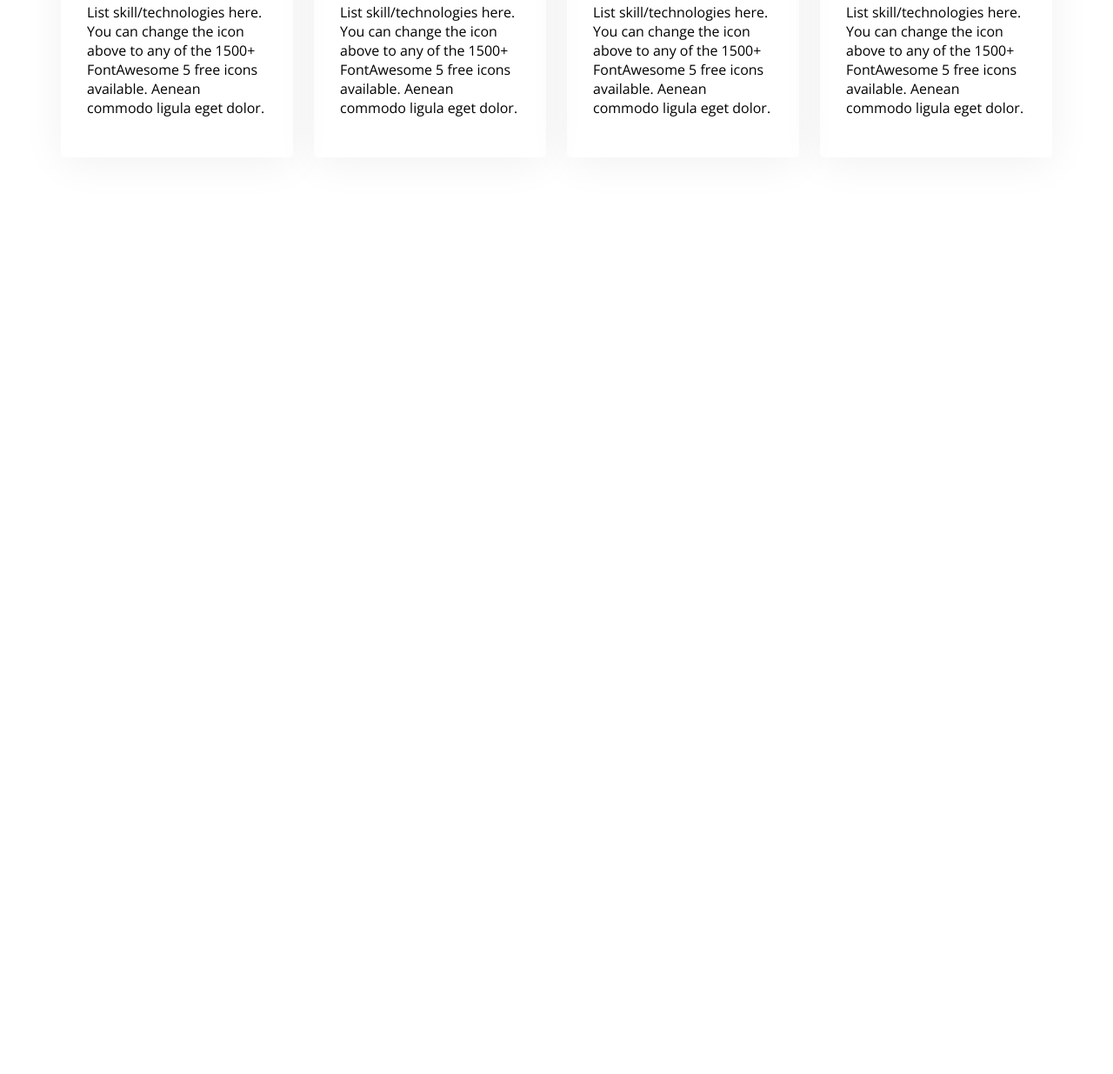
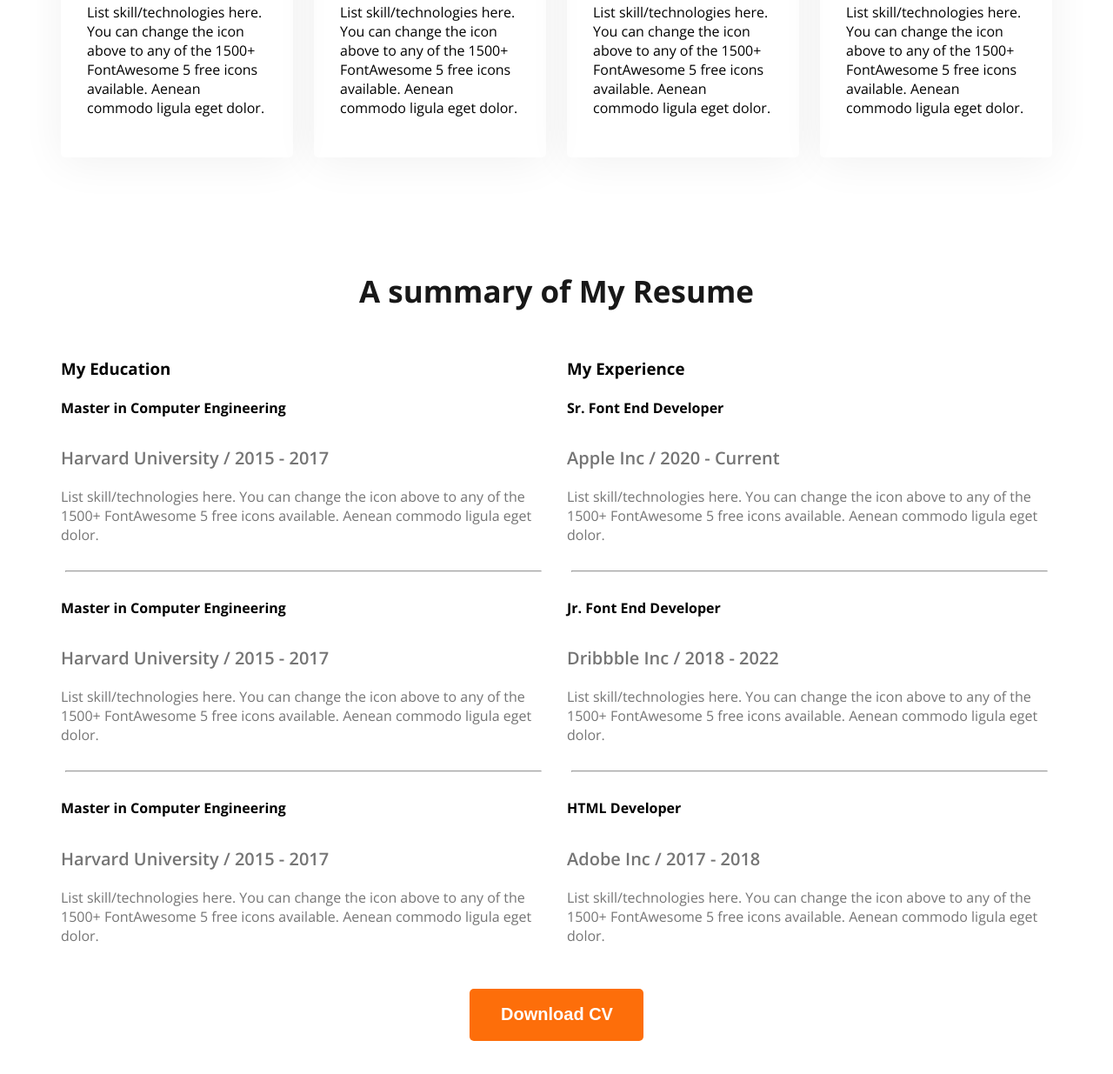
Before and after one commit to abusayemsifat/web-dev-portfolio, a plain HTML site: page index.html in a window 1280 px wide. Shown: the part 1967-3202 px from the top of the page at 87% size. Before the commit the page ends 2278 px from the top, so only its background shows below. Drawn offline with nearby package versions, Linux system fonts and the light colour scheme.

Commit message:
Added resume section

```diff
--- a/index.html
+++ b/index.html
@@ -86,6 +86,59 @@
             </div>
 
          </section>
+
+         <!-- resume section start -->
+          <section class="resume">
+            <h3 class="section-title text-center">A summary of My Resume</h3>
+            <div class="resume-container">
+                <!-- .resume-column*2>h3.resume-column-title+.experience*3>h4.experience-title+h5.experience-sub-title+.experience-description -->
+                 <div class="resume-column">
+                    <h3 class="resume-column-title">My Education</h3>
+                    <div class="experience">
+                        <h4 class="experience-title">Master in Computer Engineering</h4>
+                        <h5 class="experience-sub-title">Harvard University / 2015 - 2017</h5>
+                        <div class="experience-description">List skill/technologies here. You can change the icon above to any of the 1500+ FontAwesome 5 free icons available. Aenean commodo ligula eget dolor.
+                    </div>
+                    </div>
+                    <hr>
+                    <div class="experience">
+                        <h4 class="experience-title">Master in Computer Engineering</h4>
+                        <h5 class="experience-sub-title">Harvard University / 2015 - 2017</h5>
+                        <div class="experience-description">List skill/technologies here. You can change the icon above to any of the 1500+ FontAwesome 5 free icons available. Aenean commodo ligula eget dolor.
+                    </div>
+                    </div>
+                    <hr>
+                    <div class="experience">
+                        <h4 class="experience-title">Master in Computer Engineering</h4>
+                        <h5 class="experience-sub-title">Harvard University / 2015 - 2017</h5>
+                        <div class="experience-description">List skill/technologies here. You can change the icon above to any of the 1500+ FontAwesome 5 free icons available. Aenean commodo ligula eget dolor.</div>
+                    </div>
+                 </div>
+                 <div class="resume-column">
+                    <h3 class="resume-column-title">My Experience</h3>
+                    <div class="experience">
+                        <h4 class="experience-title">Sr. Font End Developer</h4>
+                        <h5 class="experience-sub-title">Apple Inc / 2020 - Current</h5>
+                        <div class="experience-description">List skill/technologies here. You can change the icon above to any of the 1500+ FontAwesome 5 free icons available. Aenean commodo ligula eget dolor.</div>
+                    </div>
+                    <hr>
+                    <div class="experience">
+                        <h4 class="experience-title">Jr. Font End Developer</h4>
+                        <h5 class="experience-sub-title">Dribbble Inc / 2018 - 2022</h5>
+                        <div class="experience-description">List skill/technologies here. You can change the icon above to any of the 1500+ FontAwesome 5 free icons available. Aenean commodo ligula eget dolor.</div>
+                    </div>
+                    <hr>
+                    <div class="experience">
+                        <h4 class="experience-title">HTML Developer</h4>
+                        <h5 class="experience-sub-title">Adobe Inc / 2017 - 2018</h5>
+                        <div class="experience-description">List skill/technologies here. You can change the icon above to any of the 1500+ FontAwesome 5 free icons available. Aenean commodo ligula eget dolor.</div>
+                    </div>
+                 </div>
+            </div>
+            <div class="text-center resume-download-cv">
+                <button class="btn-primary">Download CV</button>
+            </div>
+          </section>
     </main>
     <footer>
 
--- a/styles/portfolio.css
+++ b/styles/portfolio.css
@@ -133,3 +133,24 @@ main section{
     box-shadow: 0px 6px 50px 0px rgba(0, 0, 0, 0.06);
     border-radius: 5px;
 }
+
+/* Resume section styles */
+.resume-container{
+    display: flex;
+    gap: 24px;
+}
+
+.experience-sub-title{
+    font-size: 20px;
+    font-weight: 600;
+    margin-bottom: 20px;
+}
+.experience-description, .experience-sub-title{
+    color: #757575;
+}
+.resume hr{
+    margin: 30px 5px;
+}
+.resume-download-cv{
+    margin-top: 50px;
+}
```
